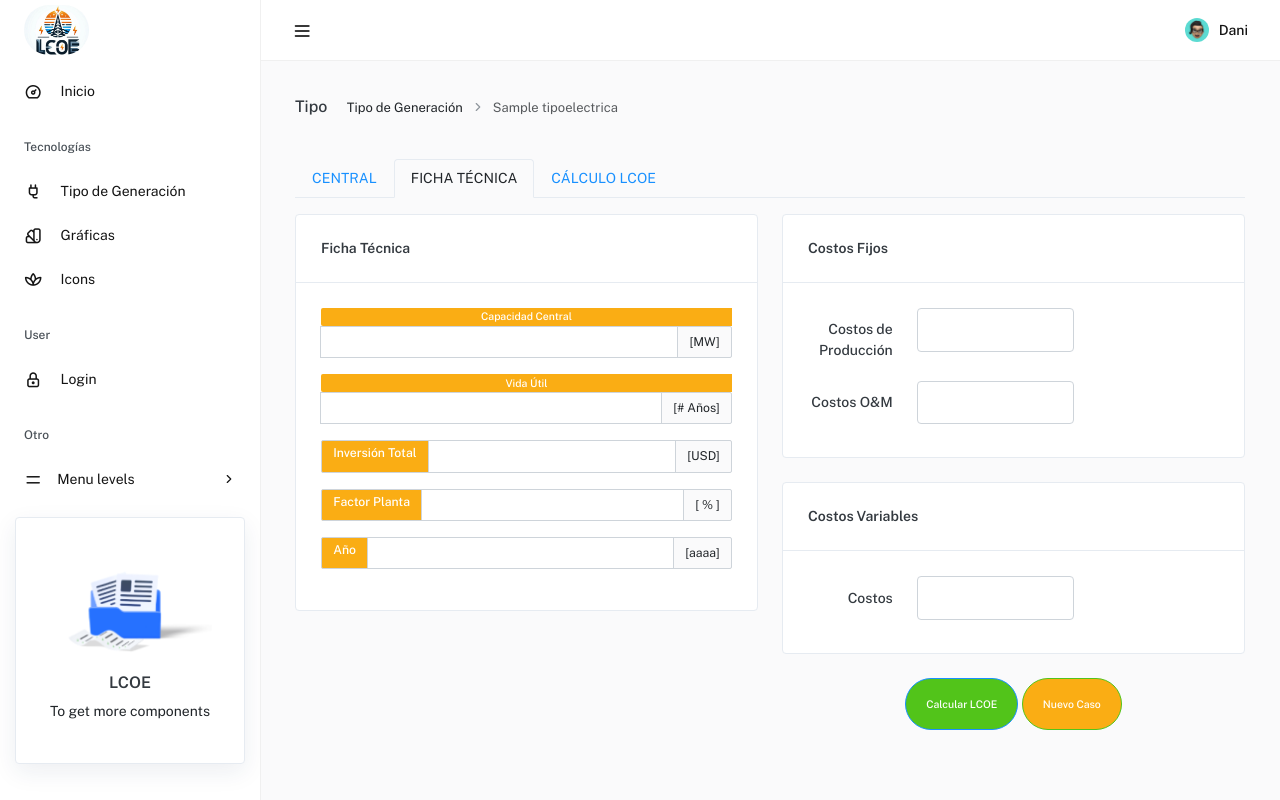
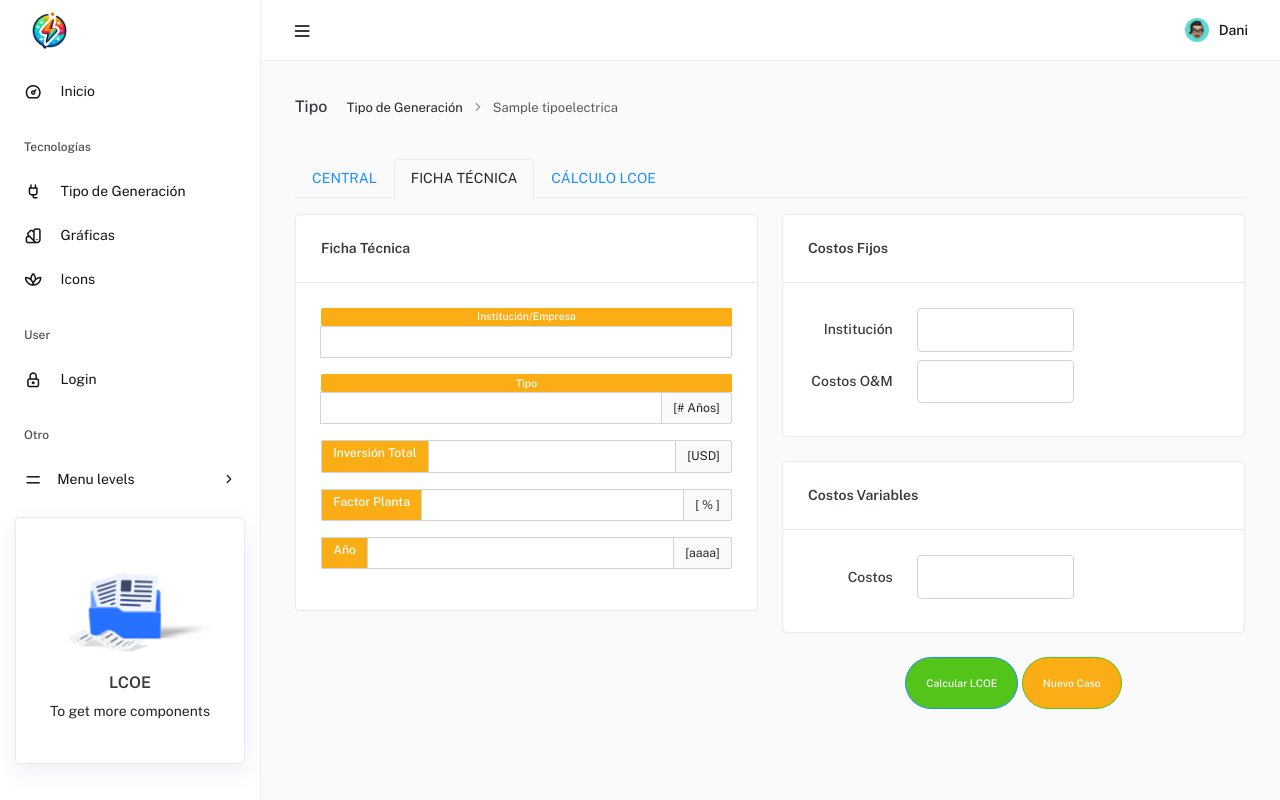
Before and after one commit to FerTipan/project-lcoe, a Django app: page /centrales/1/ in a window 1280 px wide, after a click on "FICHA TÉCNICA". Run offline with Django 5.2, Linux system fonts and the light colour scheme; tables that the repository leaves empty hold one stand-in row (values such as "Sample post"); style sheets or scripts are compiled from the project's sources; some libraries are stand-ins or nearby versions.

Commit message:
Cambios en los modelos

```diff
--- a/Aplicaciones/calculo/templates/plantilla.html
+++ b/Aplicaciones/calculo/templates/plantilla.html
@@ -7,7 +7,7 @@
     <meta http-equiv="X-UA-Compatible" content="IE=edge">
     <title>App LCOE</title>
     <!-- [Favicon] icon -->
-    <link rel="icon" href="{% static 'plantilla/mantis/src/assets/images/favicon.svg' %}" type="image/x-icon"> <!-- [Google Font] Family -->
+    <link rel="icon" href="{% static 'img/iconop.png' %}" type="image/x-icon"> <!-- [Google Font] Family -->
     <link rel="stylesheet" href="https://fonts.googleapis.com/css2?family=Public+Sans:wght@300;400;500;600;700&display=swap" id="main-font-link">
     <!-- [Tabler Icons] https://tablericons.com -->
     <link rel="stylesheet" href="{% static 'plantilla/mantis/dist/assets/fonts/tabler-icons.min.css' %}" >
@@ -39,7 +39,7 @@
       <div class="m-header">
         <div class="d-flex">
           <a href="{% url 'inicio' %}" class="b-brand text-primary">
-            <img src="{% static 'assets/cnde/images/logo2.jpg' %}" class="img-fluid" style="height: 50px; border-radius: 60px;" alt="logo lcoe"> <!-- logo-lg-->
+            <img src="{% static 'img/favicon.png' %}" class="img-fluid justify-content-center" style="height: 50px; border-radius: 60px;" alt="logo lcoe"> <!-- logo-lg-->
           </a>
         </div>
       </div>
--- /dev/null
+++ b/Aplicaciones/calculo/templates/tecnologias/tipo_tecno.html
@@ -0,0 +1,321 @@
+{% extends "plantilla.html" %}
+{% load static %}
+
+{% block content %}
+<div class="page-header">
+    <div class="page-block">
+        <div class="row align-items-center">
+            <div class="col-md-12">
+                <div class="page-header-title">
+                    <h5 class="m-b-10">Tipo</h5>
+                </div>
+                <ul class="breadcrumb">
+                <li class="breadcrumb-item">Tipo de Generación</li>
+
+                <li class="breadcrumb-item" aria-current="page">{{ tipo.nombre }}</li>
+                </ul>
+            </div>
+        </div>
+    </div>
+</div>
+<div class="row">
+    <div class="col-md-12">
+        <ul class="nav nav-tabs mb-3" id="myTab" role="tablist">
+            <li class="nav-item">
+                <a class="nav-link active text-uppercase" id="central-tab" data-bs-toggle="tab" href="#central" role="tab" aria-controls="central" aria-selected="true">Central</a>
+            </li>
+            <li class="nav-item">
+                <a class="nav-link text-uppercase" id="info-tab" data-bs-toggle="tab" href="#info" role="tab" aria-controls="info" aria-selected="false">Ficha Técnica</a>
+            </li>
+            <li class="nav-item">
+                <a class="nav-link text-uppercase" id="calcule-tab" data-bs-toggle="tab" href="#calcule" role="tab" aria-controls="calcule" aria-selected="false">Cálculo LCOE</a>
+            </li>
+        </ul>
+        <div class="tab-content" id="myTabContent">
+            <div class="tab-pane fade show active" id="central" role="tabpanel" aria-labelledby="central-tab">
+                <div class="row">
+                    <div class="col-md-12">
+                        <div class="card">
+                            <div class="col-md-6">
+                                <div class="card-header">
+                                    <h5>Generación {{ tipo.nombre }}</h5>
+                                </div>
+                            </div>
+                            <div class="card-body">
+                                <div class="row">
+                                    <div class="col-md-6">
+                                        <div class="form-group">
+                                            <select class="form-control" id="exampleFormControlSelect1">
+                                                <option disabled selected>-- Seleccione la Central</option>
+                                                {% for central in centrales %}
+                                                    <option value="{{ central.id }}">{{ central.nombre }}</option>
+                                                {% endfor %}
+                                            </select>
+                                        </div>
+                                    </div>
+                                </div>
+                            </div>
+                        </div>
+                    </div>
+                </div>
+                <div class="row">
+                    <div class="col-md-6">
+                        <div class="card">
+                            <div class="card-header">
+                                <h5>Datos Generales</h5>
+                            </div>
+                            <div class="card-body">
+                                <div class="form-group">
+                                    <style> .cont{ display: flex; justify-content: center;align-items: center;}.img-term{ width: 50%; height: 50%;}</style>
+                                    <div class="input-group input-group-sm cont">
+                                        <span class="input-group-text badge bg-yellow-500">★</span>
+                                        <img src="{% static 'img/tipoGeneracion/termica.jpg' %}" class="img-fluid card-img-custom img-term" alt="Térmica">
+                                    </div>
+                                </div>
+                                <div class="form-group">
+                                    <div class="input-group input-group-sm">
+                                        <span class="input-group badge bg-yellow-500">Capacidad Central</span>
+                                        <input type="text" id="capacidad" name="capacidad" class="form-control">
+                                        <span class="input-group-text">[MW]</span>
+                                      </div>
+                                </div>
+                                <div class="form-group">
+                                    <div class="input-group input-group-sm">
+                                      <span class="input-group badge bg-yellow-500">Vida Útil</span>
+                                      <input type="text" id="vida_util" name="vida_util" class="form-control">
+                                      <span class="input-group-text">[# Años]</span>
+                                    </div>
+                                </div>
+                                <div class="form-group">
+                                    <div class="input-group input-group-sm">
+                                      <span class="input-group-text badge bg-yellow-500">Inversión Total</span>
+                                      <input type="text" id="inversion" name="inversion" class="form-control">
+                                      <span class="input-group-text">[USD]</span>
+                                    </div>
+                                </div>
+                                <div class="form-group">
+                                    <div class="input-group input-group-sm">
+                                      <span class="input-group-text badge bg-yellow-500">Factor Planta</span>
+                                      <input type="text" id="factor_planta" name="factor_planta" class="form-control">
+                                      <span class="input-group-text">[ % ]</span>
+                                    </div>
+                                </div>
+                                <div class="form-group">
+                                    <div class="input-group input-group-sm">
+                                      <span class="input-group-text badge badge bg-yellow-500">Año</span>
+                                      <input type="text" id="anio" name="anio" class="form-control">
+                                      <span class="input-group-text">[aaaa]</span>
+                                    </div>
+                                </div>
+                            </div>
+                        </div>
+                    </div>
+                    <div class="col-md-6">
+                        <div class="card">
+                            <div class="card-header">
+                                <h5>Costos Fijos</h5>
+                            </div>
+                            <div class="card-body">
+                                <div class="form-group row mb-2">
+                                    <label class="col-form-label col-lg-3 col-sm-12 text-lg-end">Costos de Producción</label>
+                                    <div class="col-lg-5 col-md-9 col-sm-12">
+                                        <div class="typeahead">
+                                            <input class="form-control" id="cst-produc" name="cst-produc" type="text" dir="ltr" placeholder="">
+                                        </div>
+                                    </div>
+                                </div>
+                                <div class="form-group row mb-2">
+                                    <label class="col-form-label col-lg-3 col-sm-12 text-lg-end">Costos O&M</label>
+                                    <div class="col-lg-5 col-md-9 col-sm-12">
+                                        <div class="typeahead">
+                                            <input class="form-control" id="cst-om" name="cst-om" type="text" dir="ltr" placeholder="">
+                                        </div>
+                                    </div>
+                                </div>
+                            </div>
+                        </div>
+                        <div class="card">
+                            <div class="card-header">
+                                <h5>Costos Variables</h5>
+                            </div>
+                            <div class="card-body">
+                                <div class="form-group row mb-2">
+                                    <label class="col-form-label col-lg-3 col-sm-12 text-lg-end">Costos</label>
+                                    <div class="col-lg-5 col-md-9 col-sm-12">
+                                        <div class="typeahead">
+                                            <input class="form-control" id="cst-v" name="cst-v" type="text" dir="ltr" placeholder="">
+                                        </div>
+                                    </div>
+                                </div>
+                            </div>
+                        </div>
+                        <div class="d-flex justify-content-center">
+                            <button class="badge bg-warning border border-success" style="padding: 20px; border-radius: 50px;">Nuevo Caso</button>
+                        </div>
+                    </div>
+                </div>
+            </div>
+            <div class="tab-pane fade" id="info" role="tabpanel" aria-labelledby="info-tab">
+                <div class="row">
+                    <div class="col-md-6">
+                        <div class="card">
+                            <div class="card-header">
+                                <h5>Ficha Técnica</h5>
+                            </div>
+                            <div class="card-body">
+                                <div class="form-group">
+                                    <div class="input-group input-group-sm">
+                                        <span class="input-group badge bg-yellow-500">Institución/Empresa</span>
+                                        <input type="text" id="capacidad" name="capacidad" class="form-control">
+                                      </div>
+                                </div>
+                                <div class="form-group">
+                                    <div class="input-group input-group-sm">
+                                      <span class="input-group badge bg-yellow-500">Tipo</span>
+                                      <input type="text" id="vida_util" name="vida_util" class="form-control">
+                                      <span class="input-group-text">[# Años]</span>
+                                    </div>
+                                </div>
+                                <div class="form-group">
+                                    <div class="input-group input-group-sm">
+                                      <span class="input-group-text badge bg-yellow-500">Inversión Total</span>
+                                      <input type="text" id="inversion" name="inversion" class="form-control">
+                                      <span class="input-group-text">[USD]</span>
+                                    </div>
+                                </div>
+                                <div class="form-group">
+                                    <div class="input-group input-group-sm">
+                                      <span class="input-group-text badge bg-yellow-500">Factor Planta</span>
+                                      <input type="text" id="factor_planta" name="factor_planta" class="form-control">
+                                      <span class="input-group-text">[ % ]</span>
+                                    </div>
+                                </div>
+                                <div class="form-group">
+                                    <div class="input-group input-group-sm">
+                                      <span class="input-group-text badge badge bg-yellow-500">Año</span>
+                                      <input type="text" id="anio" name="anio" class="form-control">
+                                      <span class="input-group-text">[aaaa]</span>
+                                    </div>
+                                </div>
+                            </div>
+                        </div>
+                    </div>
+                    <div class="col-md-6">
+                        <div class="card">
+                            <div class="card-header">
+                                <h5>Costos Fijos</h5>
+                            </div>
+                            <div class="card-body">
+                                <div class="form-group row mb-2">
+                                    <label class="col-form-label col-lg-3 col-sm-12 text-lg-end">Institución</label>
+                                    <div class="col-lg-5 col-md-9 col-sm-12">
+                                        <div class="typeahead">
+                                            <input class="form-control" id="cst-produc" name="" type="text" dir="ltr" placeholder="">
+                                        </div>
+                                    </div>
+                                </div>
+                                <div class="form-group row mb-2">
+                                    <label class="col-form-label col-lg-3 col-sm-12 text-lg-end">Costos O&M</label>
+                                    <div class="col-lg-5 col-md-9 col-sm-12">
+                                        <div class="typeahead">
+                                            <input class="form-control" id="cst-om" name="cst-om" type="text" dir="ltr" placeholder="">
+                                        </div>
+                                    </div>
+                                </div>
+                            </div>
+                        </div>
+                        <div class="card">
+                            <div class="card-header">
+                                <h5>Costos Variables</h5>
+                            </div>
+                            <div class="card-body">
+                                <div class="form-group row mb-2">
+                                    <label class="col-form-label col-lg-3 col-sm-12 text-lg-end">Costos</label>
+                                    <div class="col-lg-5 col-md-9 col-sm-12">
+                                        <div class="typeahead">
+                                            <input class="form-control" id="cst-v" name="cst-v" type="text" dir="ltr" placeholder="">
+                                        </div>
+                                    </div>
+                                </div>
+                            </div>
+                        </div>
+                        <div class="d-flex justify-content-center">
+                            <button class="badge bg-success border border-primary" style="padding: 20px; border-radius: 50px;">Calcular LCOE</button>&nbsp;
+                            <button class="badge bg-warning border border-success" style="padding: 20px; border-radius: 50px;">Nuevo Caso</button>
+                        </div>
+                    </div>
+                </div>
+            </div>
+            <div class="tab-pane fade" id="calcule" role="tabpanel" aria-labelledby="calcule-tab">
+                <div class="card">
+                    <div class="card-body">
+                        <span class="card-title">El valor del LCOE es:</span>
+                        <div class="alert alert-info rounded-4 shadow-sm p-3 text-center w-100" style="max-width: 400px; margin: auto;">
+                            <h5 class="mb-2">Resultado</h5>
+                            <p class="mb-0 display-6 fw-bold" id="resultado">---------- </p>
+                        </div>
+
+                    </div>
+                </div>
+
+                <div class="card text-center shadow rounded-4 p-3" style="max-width: 400px; margin: auto;">
+                    <div class="card-header bg-primary text-white fw-bold">
+                      Resultado
+                    </div>
+                    <div class="card-body">
+                      <p class="card-text display-6 fw-semibold" id="resultado">-----</p>
+                    </div>
+                </div>
+            </div>
+        </div>
+    </div>
+</div>
+<br>
+<script>
+   document.getElementById("central-select").addEventListener("change", function () {
+    let centralId = this.value;
+    fetch(`/obtener-info-central/${centralId}/`)
+        .then(response => response.json())
+        .then(data => {
+            if (data.error) {
+                alert(data.error);
+                return;
+            }
+
+            // Campos comunes
+            document.getElementById("capacidad").value = data.informacion.capacidad || '';
+            document.getElementById("vida_util").value = data.informacion.vida_util || '';
+            document.getElementById("inversion").value = data.informacion.inversion || '';
+            document.getElementById("factor_planta").value = data.informacion.factor_planta || '';
+            document.getElementById("anio").value = data.informacion.anio || '';
+
+
+
+            // Condicional por tipo
+            if (data.tipo === "Térmica") {
+                document.getElementById("costos_produccion").value = data.detalles_tipo.costos_produccion || '';
+                document.getElementById("costos_om").value = data.detalles_tipo.costos_om || '';
+                document.getElementById("costos_administracion").value = data.detalles_tipo.costos_administracion || '';
+                document.getElementById("costos_combustible").value = data.detalles_tipo.costos_combustible || '';
+                document.getElementById("costos_transporte").value = data.detalles_tipo.costos_transporte || '';
+                document.getElementById("costos_lubricacion").value = data.detalles_tipo.costos_lubricacion || '';
+                document.getElementById("costo_agua").value = data.detalles_tipo.costo_agua || '';
+                document.getElementById("costo_mantenimiento").value = data.detalles_tipo.costo_mantenimiento || '';
+                document.getElementById("costo_control_ambiental").value = data.detalles_tipo.costo_control_ambiental || '';
+                document.getElementById("costo_servicios_auxiliares").value = data.detalles_tipo.costo_servicios_auxiliares || '';
+                //document.querySelector(".img-term").src = "/static/img/tipoGeneracion/termica.jpg";
+            } else if (data.tipo === "Fotovoltaica") {
+                document.getElementById("costos_produccion").value = data.detalles_tipo.costos_produccion || '';
+                document.getElementById("area").value = data.detalles_tipo.costos_om || '';
+                document.getElementById("costos_variable").value = data.detalles_tipo.costos_variable || '';
+                //document.querySelector(".img-term").src = "/static/img/tipoGeneracion/fotovoltaica.jpg";
+            }
+        })
+        .catch(error => {
+            console.error('Error:', error);
+        });
+});
+
+</script>
+
+{% endblock %}
--- a/Aplicaciones/calculo/views.py
+++ b/Aplicaciones/calculo/views.py
@@ -2,7 +2,7 @@
 from django.shortcuts import get_object_or_404, render
 from django.views.generic import ListView, CreateView, UpdateView, DeleteView
 from django.urls import reverse_lazy
-from .models import CentralTermica, TipoElectrica, Central, InformacionCentral
+from .models import CentralFotovoltaica, CentralTermica, TipoElectrica, Central, InformacionCentral
 from .forms import TipoElectricaForm, CentralForm, InformacionCentralForm
 
 # TipoElectrica
@@ -67,52 +67,67 @@
     tipos = TipoElectrica.objects.all()
     return render(request, 'tipoGeneracion.html', {'tipos': tipos})
 
-
 #Centrales por tipo
 def centrales_por_tipo(request, tipo_id):
     tipo = get_object_or_404(TipoElectrica, id=tipo_id)
     centrales = Central.objects.filter(tipo_electrica=tipo)
-    return render(request, 'tecnologias/termica.html', {
+    return render(request, 'tecnologias/tipo_tecno.html', {
         'tipo': tipo,
         'centrales': centrales
 })
 # Obtener info
 def obtener_info_central(request, central_id):
     try:
-        central = Central.objects.get(id=central_id)
-        tipo = central.tipo.nombre
+        central = get_object_or_404(Central, id=central_id)
+        tipo = central.tipo_electrica.nombre
 
-        # Luego según tipo de generación
-        if tipo == 'Térmica':
-            obj = CentralTermica.objects.get(id=central.id)
-            data = {
-                "tipo": tipo,
-                "capacidad": obj.capacidad,
-                "vida_util": obj.vida_util,
-                "anio": obj.anio,
-                "inversion_total": obj.inversion_total,
-                "factor_planta": obj.factor_planta,
-                "costos_produccion": obj.costos_produccion,
-                "costos_om": obj.costos_om,
-                "costos_variable": obj.costos_variable,
-            }
-        elif tipo == 'Hidráulica':
-            obj = CentralTermica.objects.get(id=central.id)
-            data = {
-                "tipo": tipo,
-                "capacidad": obj.capacidad,
-                "vida_util": obj.vida_util,
-                "anio": obj.anio,
-                "altura_neta": obj.altura_neta,
-                "caudal_diseno": obj.caudal_diseno,
-                "eficiencia": obj.eficiencia,
-            }
+        # Mapeo de tipo -> clase hija
+        tipo_modelo = {
+            "Térmica": CentralTermica,
+            "Fotovoltaica": CentralFotovoltaica,
+        }
+
+        modelo = tipo_modelo.get(tipo)
+        if not modelo:
+            return JsonResponse({"error": f"Tipo de central no especificada: {tipo}"}, status=400)
+
+        # obtener instancia específica
+        obj = modelo.objects.get(id=central.id)
+
+        # obtener información técnica
+        info = InformacionCentral.objects.filter(central=central).order_by('-anio').first()
+
+        if not info:
+            return JsonResponse({"error": "No hay información técnica asociada a esta central."}, status=404)
+
+        data = {
+            "nombre": central.nombre,
+            "ubicacion": central.ubicacion,
+            "empresa": central.empresa,
+            "potencia": central.potencia,
+            "tipo": tipo,
+            "informacion": {
+                "capacidad": info.capacidad,
+                "vida_util": info.vida_util,
+                "inversion": info.inversion,
+                "factor_planta": info.factor_planta,
+                "anio": info.anio,
+            },
+        }
+        # Agregar detalles específicos de cada tipo
+        if hasattr(obj, 'to_dict'):
+            data["detalles_tipo"] = obj.to_dict()
+        else:
+            data["detalles_tipo"] = {}
+
+        return JsonResponse(data)
 
         return JsonResponse(data)
 
     except Exception as e:
         return JsonResponse({"error": str(e)}, status=400)
 
+# Tecnologias
 def eolica(request):
     return render(request, 'tecnologias/eolica.html')
 
```
Also changed, not shown: Aplicaciones/calculo/models.py (+39 -2 lines), Aplicaciones/calculo/migrations/0001_initial.py, Aplicaciones/calculo/migrations/0002_central_tipoelectrica_informacioncentral_and_more.py (deleted), Aplicaciones/calculo/migrations/0003_centraltermica.py (deleted), project_lcoe/static/img/favicon.png (added), project_lcoe/static/img/favicon.svg (added), project_lcoe/static/img/iconop.png (added).
